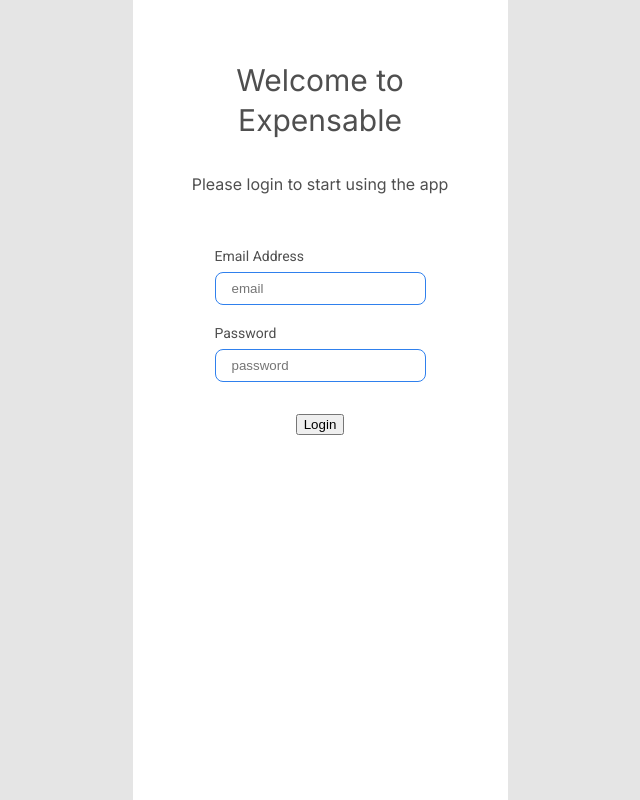
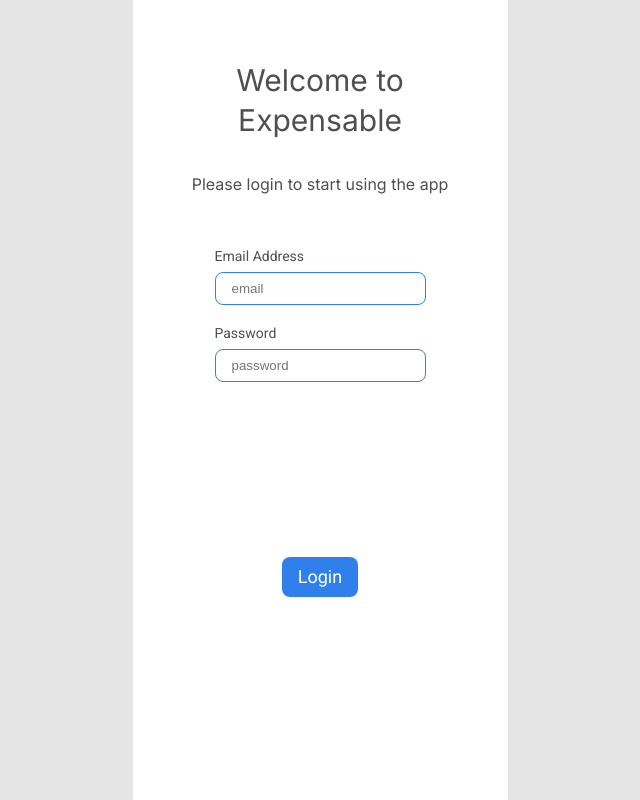
Before and after one commit to bllerenac/react-expensable, a React (Create React App) app: page / in a window 1280 px wide. Shown: the whole page, without its empty margins (320-960 px from the left). Built offline with nearby package versions, Linux system fonts and the light colour scheme.

Commit message:
add button logout

```diff
--- a/src/Components/UI/Button.js
+++ b/src/Components/UI/Button.js
@@ -35,7 +35,53 @@
   color: #4F4F4F;
   background-size: 100% 2px;
 }
-`
+`;
+
+const StyledButton = styled.button`
+  display: flex;
+  align-items: center;
+  justify-content: center;
+  width: fit-content;
+  font-family: 'Roboto', sans-serif;
+  font-style: normal;
+  font-weight: normal;
+  font-size: 18px;
+  line-height: 24px;
+  padding: 8px 16px;
+  margin: auto;
+  background: #2F80ED;
+  border-radius: 8px;
+  border: none;
+  color: #FFFFFF;
+  outline: none;
+  &:hover{
+    background: #2D9CDB;
+  }
+`;
+
+const StyledButton2 = styled.button`
+  display: flex;
+  align-items: center;
+  justify-content: center;
+  width: fit-content;
+  font-family: 'Roboto', sans-serif;
+  font-style: normal;
+  font-weight: normal;
+  font-size: 18px;
+  line-height: 24px;
+  padding: 8px 16px;
+  margin: auto;
+  background: #FFFFFF;
+  border-radius: 8px;
+  border: 1px solid #2F80ED;
+  color: #2F80ED;
+  outline: none;
+  &:hover{
+    background: rgba(47, 128, 237, 0.1);
+  }
+`;
+
+
 function RadioButton({label, name, status}){
   return(
     <StyledDiv>
@@ -50,4 +96,4 @@
   );
 }
 
-export {RadioButton};
+export {RadioButton, StyledButton, StyledButton2};
--- a/src/pages/Home.js
+++ b/src/pages/Home.js
@@ -8,7 +8,7 @@
 import { fetchProducts } from "../features/products/productsSlice";
 import { killToken } from "../features/session/sessionSlice";
 import {StyledH1} from "../Components/UI/Typografy";
-import {RadioButton} from "../Components/UI/Button";
+import {RadioButton, StyledButton2} from "../Components/UI/Button";
 import ListCards from "../Components/Contents/ListCards"
 
 const Filter = styled.form`
@@ -70,6 +70,9 @@
       {status === "succeeded" && (
         <ListCards data={filterCategories || products}/>
       )}
+        <StyledButton2 onClick={(e) => dispatch(killToken())}>
+          LogOut
+        </StyledButton2>
     </div>
   );
 }
--- a/src/pages/Login.js
+++ b/src/pages/Login.js
@@ -4,6 +4,7 @@
 import { useSelector } from "react-redux";
 import { Redirect } from "react-router-dom";
 import LoginForm from "../features/session/loginform";
+import {StyledButton} from "../Components/UI/Button"
 
 const StyledH1 = styled.h1`
   font-family: 'Inter', sans-serif;
@@ -49,9 +50,9 @@
       <StyledH1>Welcome to Expensable</StyledH1>
       <StyledH5>Please login to start using the app</StyledH5>
       <LoginForm id="login-form" />
-        <button type="submit" form="login-form">
-          Login
-        </button>
+        <StyledButton type="submit" form="login-form" >
+        Login
+        </StyledButton>
     </div>
   );
 }
```
